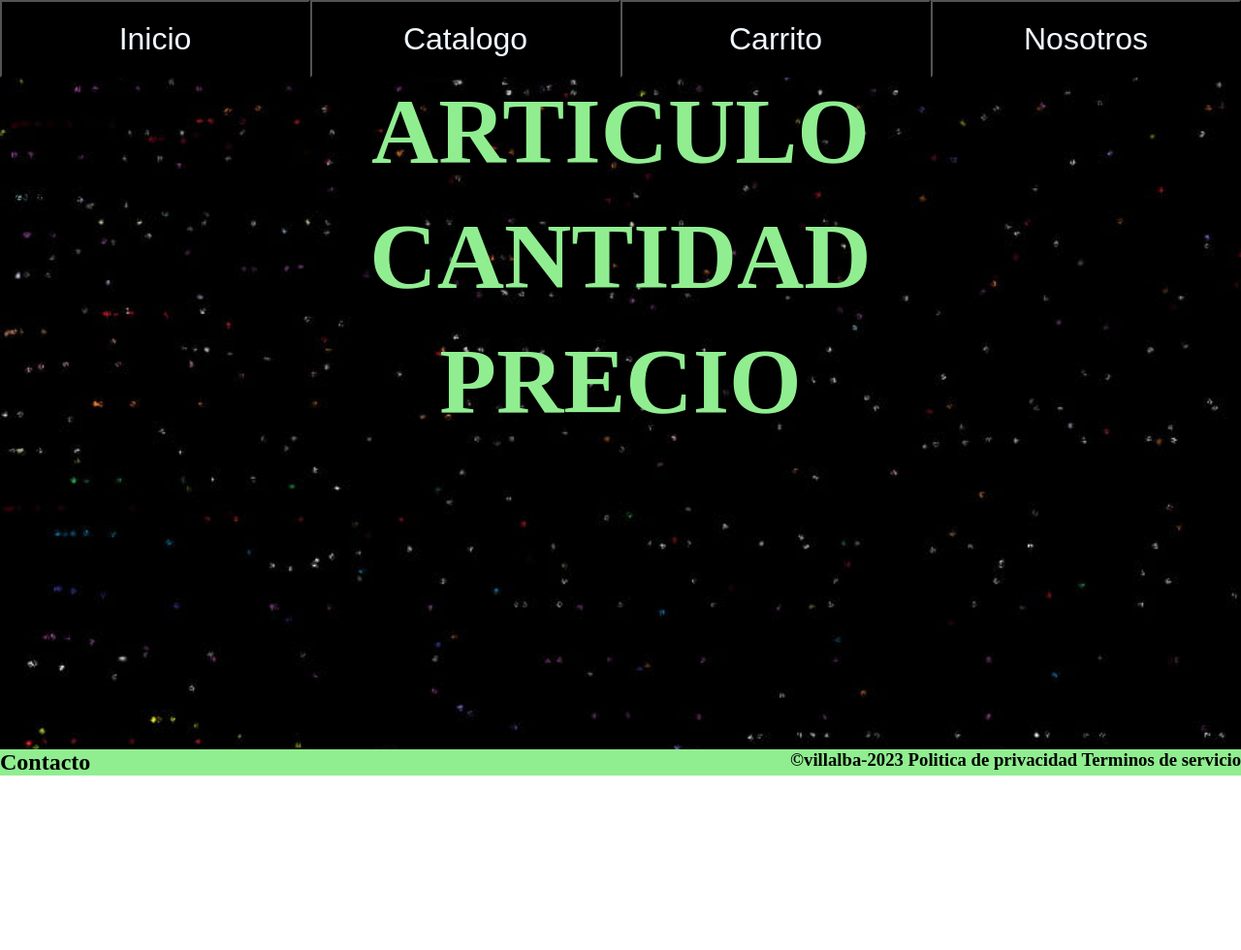
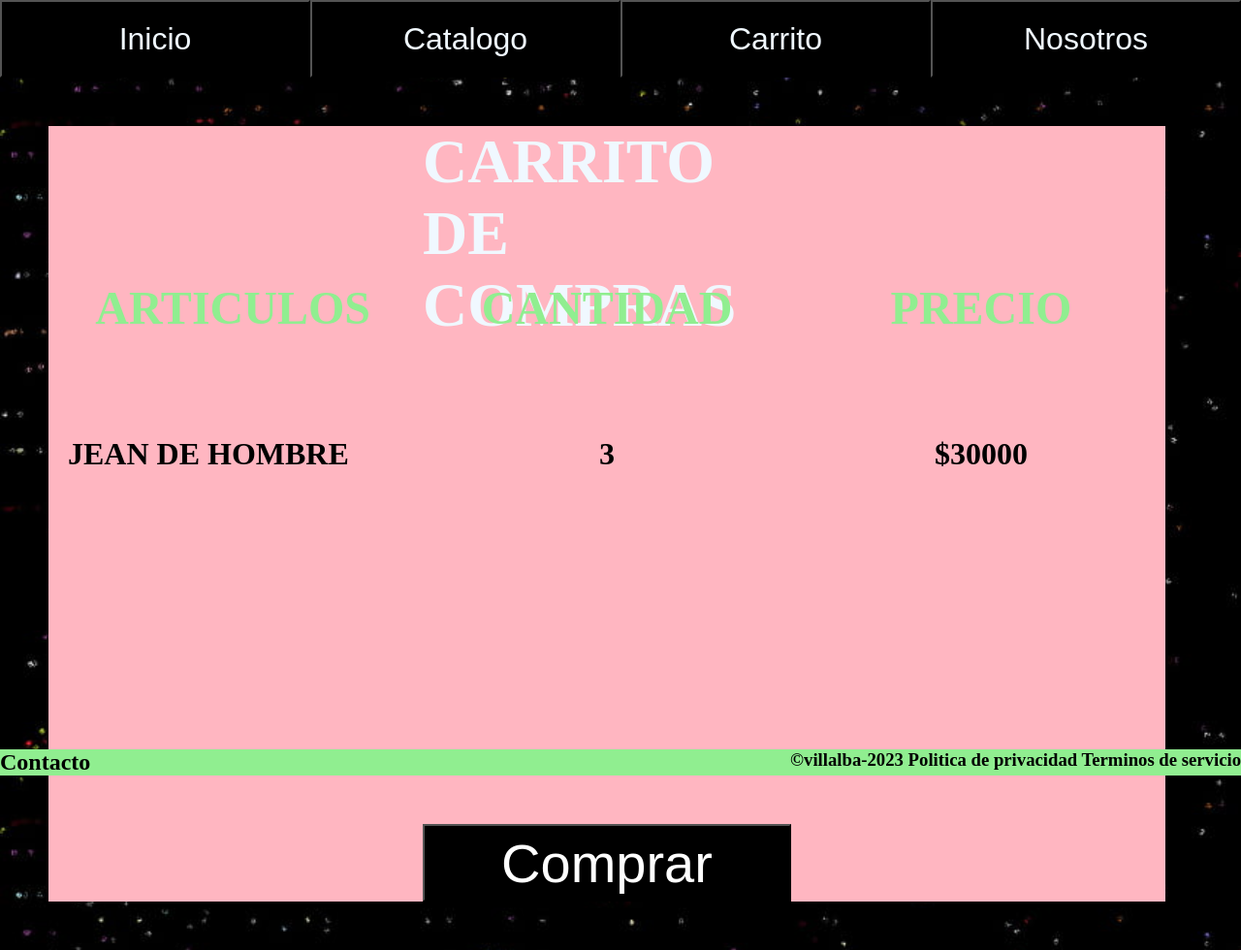
Before and after one commit to MaxiVillalba4/comision54530, a plain HTML site: page pages/carrito.html in a window 1280 px wide. Shown: the whole page at 97% size. Before the commit the page ends 800 px from the top, so only its background shows below. Drawn offline with Linux system fonts and the light colour scheme.

Commit message:
segunda entrega

```diff
--- a/css/STYLE.CSS
+++ b/css/STYLE.CSS
@@ -410,6 +410,68 @@ padding: 10%;
     padding: 15px;
 }
 
+.tabla{
+    display: grid;
+    width: 90%;
+    align-items: normal;
+    grid-template-columns: 33% 33% 33%;
+    grid-template-rows: 20% 20% 50% 10%;
+    grid-template-areas:
+    ". titulo ."
+    "articulos cantidad precio"
+    "info1 info2 info3"
+    ". comprar .";
+    margin: 50px 50px;
+    background-color: lightpink;
+    height: 100vh;
+    justify-content: space-between;
+}
+.tabla .tabla-titulo{
+    grid-area: titulo;
+    font-size: 4rem;
+}
+
+.tabla .tabla-art{
+    grid-area: articulos;
+    font-size: 3rem;
+}
+
+.tabla .tabla-cant{
+    grid-area: cantidad;
+    font-size: 3rem;
+}
+
+.tabla .tabla-pre{
+    grid-area: precio;
+    font-size: 3rem;
+}
+
+.tabla .tabla-articulo{
+    grid-area: info1;
+    font-size: 2rem;
+    padding-left: 20px;
+}
+
+.tabla .tabla-cantidad{
+    grid-area: info2;
+    font-size: 2rem;
+    text-align: center;
+}
+
+.tabla .tabla-precio{
+    grid-area: info3;
+    font-size: 2rem;
+    text-align: center;
+}
+
+.tabla .tabla-comprar{
+    grid-area: comprar;
+    font-size: 3.5rem;
+    padding: 5px;
+    background-color: black;
+    color: #fff;
+}
+
 footer {
     display: flex;
     background-color: lightgreen;
@@ -554,7 +616,6 @@ footer a{
     .catalogo-links img{
         height: 15rem;
     }
-
     .producto-compra{
         background-color: lightpink;
         width: 100%;
--- a/pages/carrito.html
+++ b/pages/carrito.html
@@ -18,19 +18,14 @@
 </header>
         <main>
             <section class="tabla">
-                <section class="articulos-tabla">
-                    <H2>ARTICULO</H2>
-                    <p>buzo hombre</p>
-                </section>
-                <section class="cantidad-tabla">
-                    <H2>CANTIDAD</H2>
-                    <p>3</p>
-                </section>
-                <section class="precio-tabla">
-                    <H2>PRECIO</H2>
-                    <p>$300000</p>
-                </section>
-
+                <H1 class="tabla-titulo">CARRITO DE COMPRAS</H1>
+                <H2 class="tabla-art">ARTICULOS</H2>
+                <H4 class="tabla-articulo">JEAN DE HOMBRE</H4>
+                <H2 class="tabla-cant">CANTIDAD</H2>
+                <H4 class="tabla-cantidad">3</H4>
+                <H2 class="tabla-pre">PRECIO</H2>
+                <H4 class="tabla-precio">$30000</H4>
+                <button class="tabla-comprar">Comprar</button>
             </section>
             </main>
     <footer>
```
